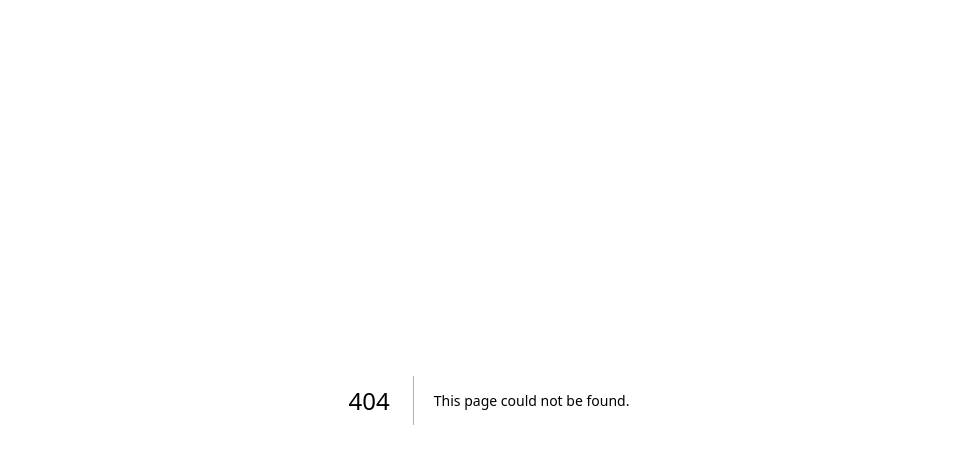
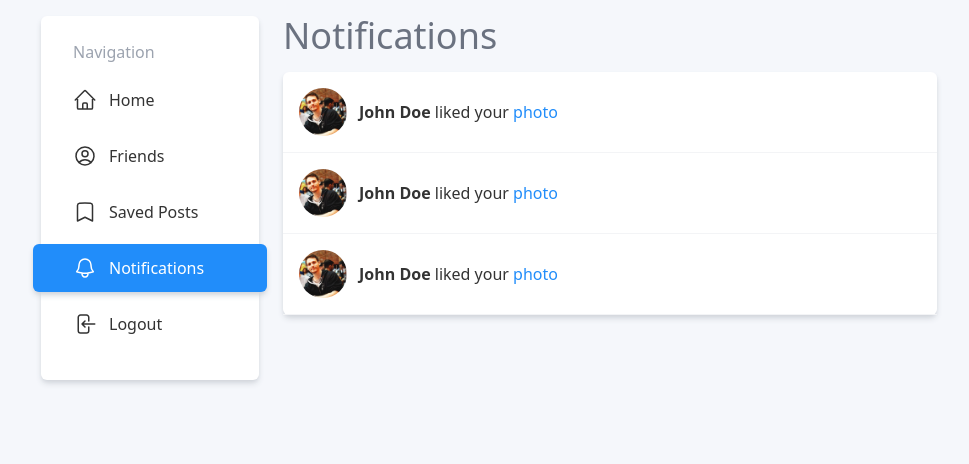
Before and after one commit to danielhealy01/next13-tailwind-facebook, a Next.js app: page /Notifications in a window 1280 px wide. Before the commit this address had no page. Shown: the top 464 px of the page, without its empty margins (151-1120 px from the left). Built offline with nearby package versions, Linux system fonts and the light colour scheme.

Commit message:
login page skeleton

```diff
--- a/components/Card.jsx
+++ b/components/Card.jsx
@@ -1,4 +1,4 @@
-function card({children, noPadding}) {
+function Card({children, noPadding}) {
   let classes = "bg-white shadow-md shadow-gray-300 rounded-md mb-5";
 
   !noPadding ? classes += ' p-4' : classes
@@ -10,4 +10,4 @@
   )
 }
 
-export default card
+export default Card
--- a/components/Layout.jsx
+++ b/components/Layout.jsx
@@ -1,13 +1,15 @@
 import Navigation from "./Navigation";
 
 
-function Layout({children}) {
+function Layout({children, hideNavigation}) {
   return (
     <div className="flex mt-4 max-w-4xl mx-auto gap-6">
+    { !hideNavigation && (
       <div className="w-3/12">
         <Navigation />
       </div>
-      <div className="w-9/12">
+    )}
+      <div className={hideNavigation ? 'w-full' : 'w-9/12'}>
         {children}
       </div>
     </div>
--- a/components/Navigation.jsx
+++ b/components/Navigation.jsx
@@ -50,7 +50,7 @@
           </svg>
           Friends
         </Link>
-        <Link href="" className={inActiveElement}>
+        <Link href="/Saved" className={pathname === '/Saved' ? activeElement : inActiveElement}>
           <svg
             xmlns="http://www.w3.org/2000/svg"
             fill="none"
@@ -67,7 +67,7 @@
           </svg>
           Saved Posts
         </Link>
-        <Link href="" className={inActiveElement}>
+        <Link href="/Notifications" className={pathname === '/Notifications' ? activeElement : inActiveElement}>
           <svg
             xmlns="http://www.w3.org/2000/svg"
             fill="none"
--- /dev/null
+++ b/pages/Notifications.js
@@ -0,0 +1,54 @@
+import Layout from "../components/Layout";
+import Card from "../components/Card";
+import Avatar from "../components/Avatar";
+import Link from "next/link";
+
+function Notifications() {
+  return (
+    <Layout>
+      <h1 className="text-4xl mb-4 text-gray-500">Notifications</h1>
+      <Card noPadding={true}>
+        <div className="">
+          <div className="flex gap-3 items-center border-b border-b-gray-100 p-4">
+            <Avatar />
+            <div>
+              <Link href="" className="font-semibold hover:underline">
+                John Doe
+              </Link>{" "}
+              liked your{" "}
+              <Link href="" className="text-socialBlue hover:underline">
+                photo
+              </Link>
+            </div>
+          </div>
+          <div className="flex gap-3 items-center border-b border-b-gray-100 p-4">
+            <Avatar />
+            <div>
+              <Link href="" className="font-semibold hover:underline">
+                John Doe
+              </Link>{" "}
+              liked your{" "}
+              <Link href="" className="text-socialBlue hover:underline">
+                photo
+              </Link>
+            </div>
+          </div>
+          <div className="flex gap-3 items-center border-b border-b-gray-100 p-4">
+            <Avatar />
+            <div>
+              <Link href="" className="font-semibold hover:underline">
+                John Doe
+              </Link>{" "}
+              liked your{" "}
+              <Link href="" className="text-socialBlue hover:underline">
+                photo
+              </Link>
+            </div>
+          </div>
+        </div>
+      </Card>
+    </Layout>
+  );
+}
+
+export default Notifications;
--- /dev/null
+++ b/pages/Saved.js
@@ -0,0 +1,14 @@
+import Layout from "../components/Layout";
+import PostCard from "../components/PostCard";
+
+function SavedPostPage() {
+  return (
+    <Layout>
+      <h1 className="text-4xl mb-4 text-gray-500">Your Saved Posts</h1>
+      <PostCard />
+      <PostCard />
+    </Layout>
+  );
+}
+
+export default SavedPostPage
--- /dev/null
+++ b/pages/login.js
@@ -0,0 +1,60 @@
+import Layout from "../components/Layout";
+import Card from "../components/Card";
+import Link from "next/link";
+
+function loginPage() {
+  return (
+    <Layout hideNavigation={true}>
+      <div className="h-screen flex items-center">
+        <div className="max-w-md mx-auto grow -mt-24">
+          <h1 className="text-4xl mb-4 text-gray-500">Login</h1>
+          <Card noPadding={true}>
+            <div className="rounded-sm overflow-hidden">
+              <Link
+                href="/"
+                className="flex gap-4 items-center justify-center p-4 border-b border-b-gray-100 hover:bg-socialBlue hover:text-white hover:border-b-0 hover:fill-white transition-all"
+              >
+                <svg
+                  className="h-8"
+                  xmlns="http://www.w3.org/2000/svg"
+                  viewBox="0 0 488 512"
+                >
+                  <path d="M488 261.8C488 403.3 391.1 504 248 504 110.8 504 0 393.2 0 256S110.8 8 248 8c66.8 0 123 24.5 166.3 64.9l-67.5 64.9C258.5 52.6 94.3 116.6 94.3 256c0 86.5 69.1 156.6 153.7 156.6 98.2 0 135-70.4 140.8-106.9H248v-85.3h236.1c2.3 12.7 3.9 24.9 3.9 41.4z" />
+                </svg>
+                Login with Google
+              </Link>
+              <Link
+                href="/"
+                className="flex gap-4 items-center justify-center p-4 border-b border-b-gray-100 hover:bg-socialBlue hover:text-white hover:border-b-0 hover:fill-white transition-all"
+              >
+                <svg
+                  xmlns="http://www.w3.org/2000/svg"
+                  viewBox="0 0 512 512"
+                  className="h-8"
+                >
+                  <path d="M459.37 151.716c.325 4.548.325 9.097.325 13.645 0 138.72-105.583 298.558-298.558 298.558-59.452 0-114.68-17.219-161.137-47.106 8.447.974 16.568 1.299 25.34 1.299 49.055 0 94.213-16.568 130.274-44.832-46.132-.975-84.792-31.188-98.112-72.772 6.498.974 12.995 1.624 19.818 1.624 9.421 0 18.843-1.3 27.614-3.573-48.081-9.747-84.143-51.98-84.143-102.985v-1.299c13.969 7.797 30.214 12.67 47.431 13.319-28.264-18.843-46.781-51.005-46.781-87.391 0-19.492 5.197-37.36 14.294-52.954 51.655 63.675 129.3 105.258 216.365 109.807-1.624-7.797-2.599-15.918-2.599-24.04 0-57.828 46.782-104.934 104.934-104.934 30.213 0 57.502 12.67 76.67 33.137 23.715-4.548 46.456-13.32 66.599-25.34-7.798 24.366-24.366 44.833-46.132 57.827 21.117-2.273 41.584-8.122 60.426-16.243-14.292 20.791-32.161 39.308-52.628 54.253z" />
+                </svg>
+                Login with Twitter
+              </Link>
+              <Link
+                href="/"
+                className="flex gap-4 items-center justify-center p-4 border-b border-b-gray-100 hover:bg-socialBlue hover:text-white hover:border-b-0 hover:fill-white transition-all"
+              >
+                <svg
+                  xmlns="http://www.w3.org/2000/svg"
+                  viewBox="0 0 496 512"
+                  className="h-8"
+                >
+                  <path d="M165.9 397.4c0 2-2.3 3.6-5.2 3.6-3.3.3-5.6-1.3-5.6-3.6 0-2 2.3-3.6 5.2-3.6 3-.3 5.6 1.3 5.6 3.6zm-31.1-4.5c-.7 2 1.3 4.3 4.3 4.9 2.6 1 5.6 0 6.2-2s-1.3-4.3-4.3-5.2c-2.6-.7-5.5.3-6.2 2.3zm44.2-1.7c-2.9.7-4.9 2.6-4.6 4.9.3 2 2.9 3.3 5.9 2.6 2.9-.7 4.9-2.6 4.6-4.6-.3-1.9-3-3.2-5.9-2.9zM244.8 8C106.1 8 0 113.3 0 252c0 110.9 69.8 205.8 169.5 239.2 12.8 2.3 17.3-5.6 17.3-12.1 0-6.2-.3-40.4-.3-61.4 0 0-70 15-84.7-29.8 0 0-11.4-29.1-27.8-36.6 0 0-22.9-15.7 1.6-15.4 0 0 24.9 2 38.6 25.8 21.9 38.6 58.6 27.5 72.9 20.9 2.3-16 8.8-27.1 16-33.7-55.9-6.2-112.3-14.3-112.3-110.5 0-27.5 7.6-41.3 23.6-58.9-2.6-6.5-11.1-33.3 2.6-67.9 20.9-6.5 69 27 69 27 20-5.6 41.5-8.5 62.8-8.5s42.8 2.9 62.8 8.5c0 0 48.1-33.6 69-27 13.7 34.7 5.2 61.4 2.6 67.9 16 17.7 25.8 31.5 25.8 58.9 0 96.5-58.9 104.2-114.8 110.5 9.2 7.9 17 22.9 17 46.4 0 33.7-.3 75.4-.3 83.6 0 6.5 4.6 14.4 17.3 12.1C428.2 457.8 496 362.9 496 252 496 113.3 383.5 8 244.8 8zM97.2 352.9c-1.3 1-1 3.3.7 5.2 1.6 1.6 3.9 2.3 5.2 1 1.3-1 1-3.3-.7-5.2-1.6-1.6-3.9-2.3-5.2-1zm-10.8-8.1c-.7 1.3.3 2.9 2.3 3.9 1.6 1 3.6.7 4.3-.7.7-1.3-.3-2.9-2.3-3.9-2-.6-3.6-.3-4.3.7zm32.4 35.6c-1.6 1.3-1 4.3 1.3 6.2 2.3 2.3 5.2 2.6 6.5 1 1.3-1.3.7-4.3-1.3-6.2-2.2-2.3-5.2-2.6-6.5-1zm-11.4-14.7c-1.6 1-1.6 3.6 0 5.9 1.6 2.3 4.3 3.3 5.6 2.3 1.6-1.3 1.6-3.9 0-6.2-1.4-2.3-4-3.3-5.6-2z" />
+                </svg>
+                Login with Github
+              </Link>
+            </div>
+          </Card>
+        </div>
+      </div>
+    </Layout>
+  );
+}
+
+export default loginPage;
```
